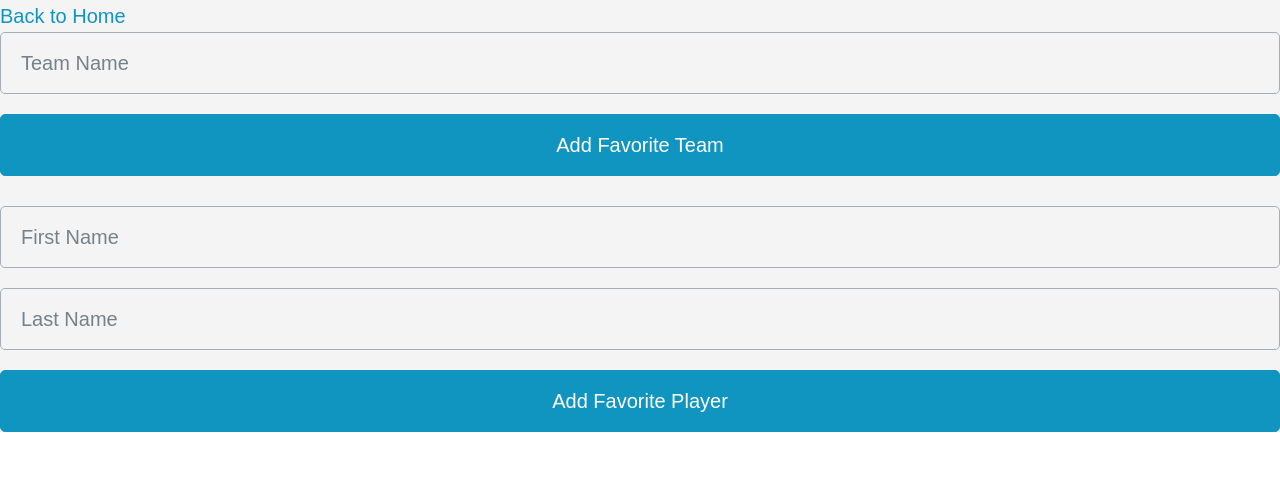
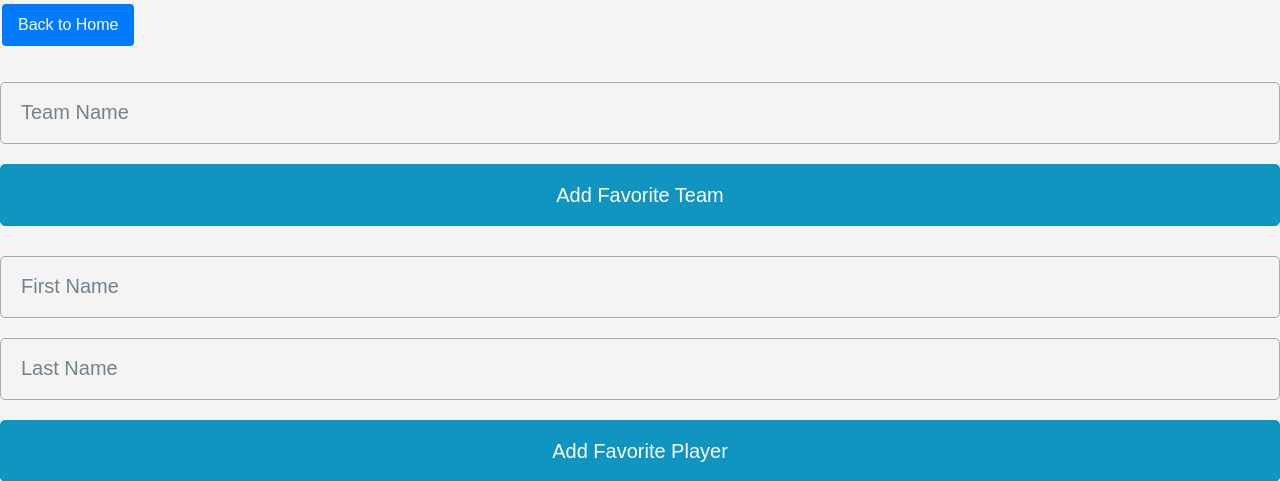
Before and after one commit to RHIT-CSSE333/project-s2g4-nbaoverunderdb, a Flask app: page /favorite in a window 1280 px wide. Shown: the top 481 px of the page. Run offline with Flask 3, Linux system fonts and the light colour scheme; a user stored in the database is signed in.

Commit message:
better looking

```diff
--- a/flask_ui/templates/favorite.html
+++ b/flask_ui/templates/favorite.html
@@ -9,8 +9,47 @@
     <link rel="stylesheet" href="https://code.jquery.com/ui/1.13.0/themes/base/jquery-ui.css">
 
 </head>
+<style>
+    /* Existing styles and new styles for top buttons */
+    .nav-button {
+        background-color: #007bff;
+        color: white;
+        padding: 8px 16px;
+        text-align: center;
+        text-decoration: none;
+        display: inline-block;
+        font-size: 16px;
+        margin: 4px 2px;
+        transition-duration: 0.4s;
+        cursor: pointer;
+        border-radius: 4px;
+        border: none;
+    }
+
+    .nav-button:hover {
+        background-color: white;
+        color: #007bff;
+        border: 1px solid #007bff;
+    }
+
+    .logout-button {
+        background-color: #f44336;
+        /* ... rest of your existing logout-button styles ... */
+    }
+
+    /* Reduce whitespace between containers */
+    .container {
+        margin-top: 2px; /* Adjust this value as needed */
+        margin-bottom: 2px; /* Adjust this value as needed */
+        padding: 0;
+    }
+
+    /* ... any other styles you want to add or modify ... */
+</style>
 <body>
-    <a href="/">Back to Home</a>
+    <a href="/" class="nav-button">Back to Home</a>
+    <br>
+    <br>
     <div id="popup" class="popup">
         <div class="popup-content">
             <form id="favoriteTeamForm">
--- a/styles/style.css
+++ b/styles/style.css
@@ -1,3 +1,5 @@
+
+
 body {
     font-family: Arial, sans-serif;
     background-color: #f4f4f4;
```
